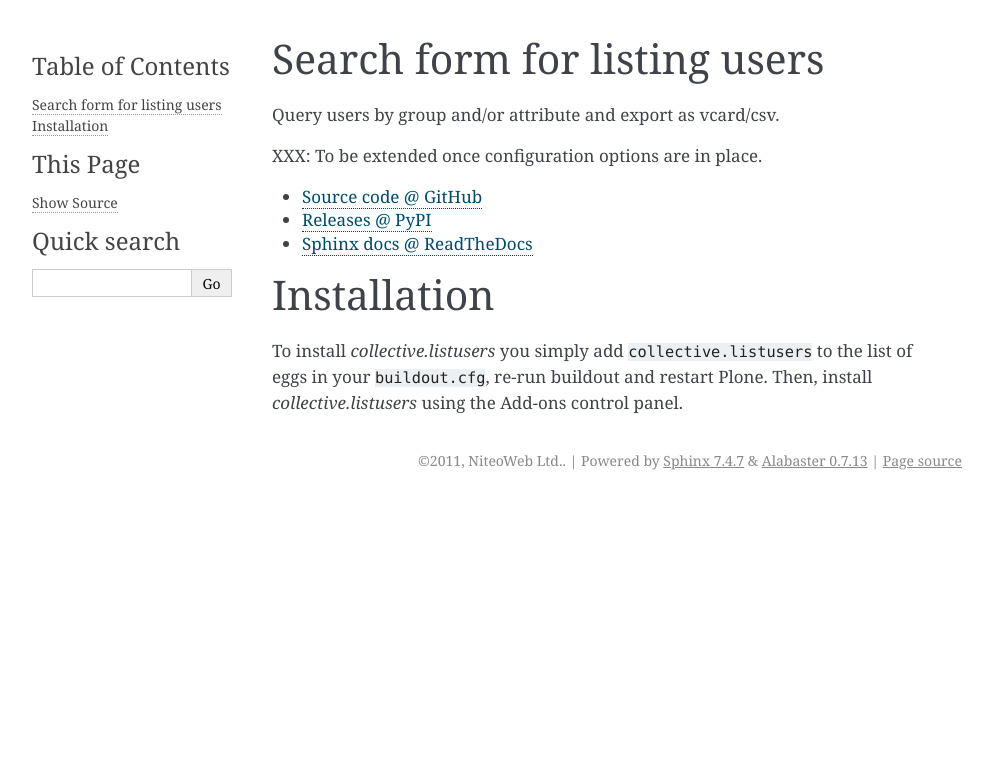
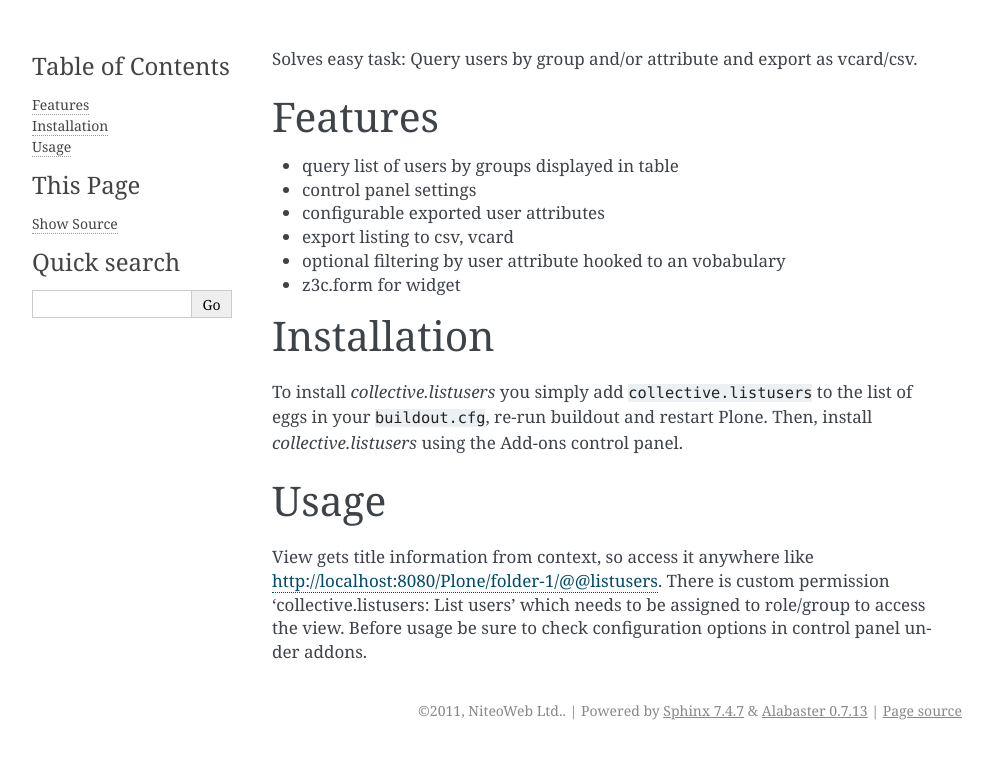
Before and after one commit to collective/collective.listusers, a Sphinx documentation site: the page built from docs/README.rst, in a window 1280 px wide. Shown: the top 759 px of the page, without its empty margins (148-1141 px from the left). Built offline with Sphinx 7.4.7, drawn with Linux system fonts in a browser that asks for light colours.

Commit message:
update docs

```diff
--- a/docs/CREDITS.rst
+++ b/docs/CREDITS.rst
@@ -3,3 +3,4 @@ Credits
 
 * Code monkeying by NiteoWeb Ltd.
 * Domen Kožar
+* Florian Friesdorf
--- a/docs/FUTURE.rst
+++ /dev/null
@@ -1,4 +0,0 @@
-TODO
-====
-
-* AJAX
--- a/docs/HISTORY.rst
+++ b/docs/HISTORY.rst
@@ -5,4 +5,4 @@ Changelog
 ----------------
 
 - Initial release.
-  [zupo, jcerjak]
+  [zupo, jcerjak, iElectric, chaoflow]
--- a/docs/README.rst
+++ b/docs/README.rst
@@ -1,13 +1,15 @@
-Search form for listing users
-=============================
+Solves easy task: Query users by group and/or attribute and export as vcard/csv.
 
-Query users by group and/or attribute and export as vcard/csv.
+Features
+========
 
-XXX: To be extended once configuration options are in place.
+* query list of users by groups displayed in table
+* control panel settings
+* configurable exported user attributes
+* export listing to csv, vcard
+* optional filtering by user attribute hooked to an vobabulary
+* z3c.form for widget
 
-* `Source code @ GitHub <http://github.com/collective/collective.listusers>`_
-* `Releases @ PyPI <http://pypi.python.org/pypi/collective.listusers>`_
-* `Sphinx docs @ ReadTheDocs <http://readthedocs.org/docs/collectivelistusers>`_
 
 Installation
 ============
@@ -15,3 +17,8 @@ Installation
 To install `collective.listusers` you simply add ``collective.listusers``
 to the list of eggs in your ``buildout.cfg``, re-run buildout and restart Plone.
 Then, install `collective.listusers` using the Add-ons control panel.
+
+Usage
+=====
+
+View gets title information from context, so access it anywhere like http://localhost:8080/Plone/folder-1/@@listusers. There is custom permission 'collective.listusers: List users' which needs to be assigned to role/group to access the view. Before usage be sure to check configuration options in control panel under addons.
```
Also changed, not shown: docs/index.rst (+5 -2 lines), setup.py (+7 -13 lines).
